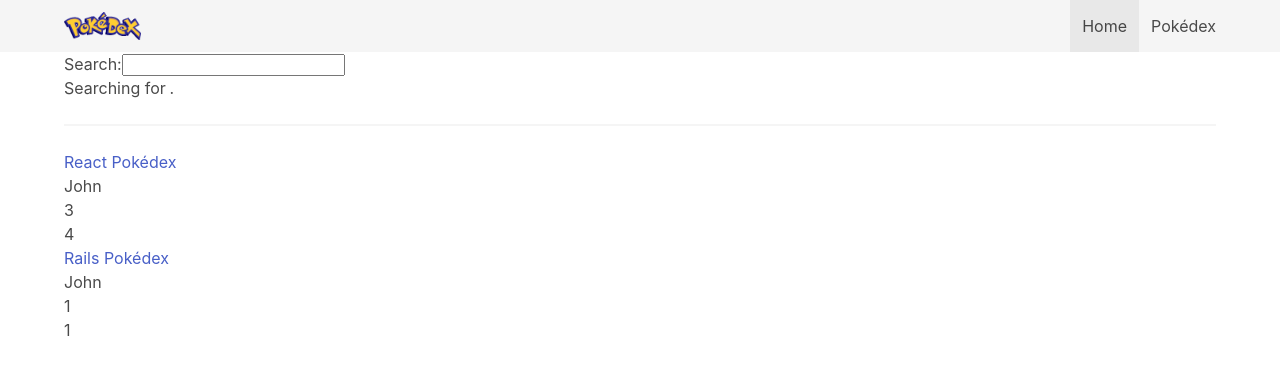
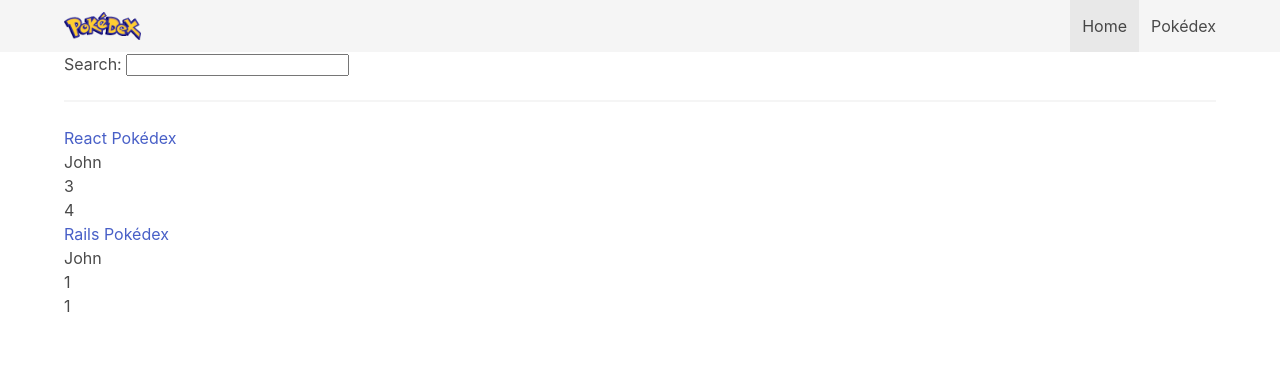
Before and after one commit to jnutterdev/react-pokedex, a React (Create React App) app: page / in a window 1280 px wide. Shown: the top 374 px of the page. Built offline with nearby package versions, Linux system fonts and the light colour scheme.

Commit message:
searchbar is now searchable by title of stories array

```diff
--- a/src/App.js
+++ b/src/App.js
@@ -21,22 +21,39 @@
         num_comments: 1,
         points: 1,
         objectID: 1,
-      }
+      },
     ];
+
+  const [searchTerm, setSearchTerm] = useState(' ');
+
+  const handleSearch = event => {
+    setSearchTerm(event.target.value);
+  };
+
+  const searchedStories = stories.filter(story =>
+      story.title.toLowerCase().includes(searchTerm.toLowerCase())
+    );
 
   return (
     <div className="App">
       <Nav />
         <div className="container">
-          <Search />
+          <Search onSearch={handleSearch} />
           <hr/>
-          <List list={stories} />
+          <List list={searchedStories} />
         </div>
     </div>
   );
 };
 
-const List = props => (
+const Search = (props) => (
+      <div>
+          <label htmlFor="search">Search: </label>
+          <input id="search" type="text" onChange={props.onSearch} />
+      </div>
+);
+
+const List = props =>
   props.list.map(item => (
     <div key={item.objectID}>
       <span>
@@ -46,29 +63,9 @@
       <span>{item.num_comments}</span>
       <span>{item.points}</span>
     </div>
-  ))
-)
+  ));
 
-const Search = (props) => {
 
-  const [searchTerm, setSearchTerm] = useState(' ');
-  const handleChange = event => {
-    setSearchTerm(event.target.value);
 
-    props.onSearch(event);
-};
-
-  return (
-      <div>
-          <label htmlFor="search">Search:
-          </label>
-          <input id="search" type="text" onChange={handleChange} />
-          <p>
-              Searching for
-              <strong>{searchTerm}</strong>.
-          </p>
-      </div>
-  );
-};
 
 export default App;
```
